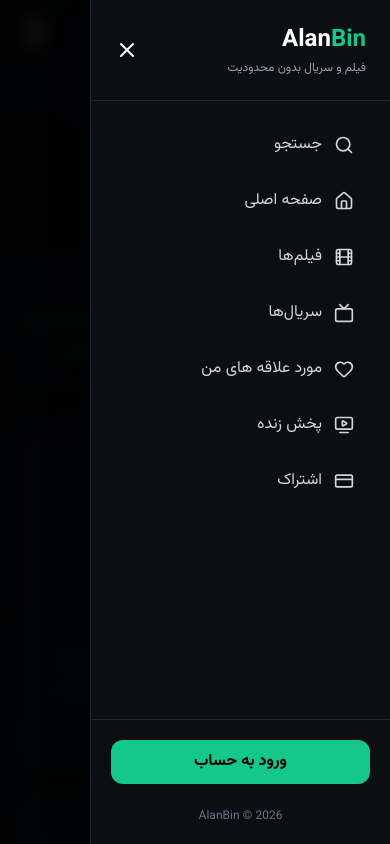
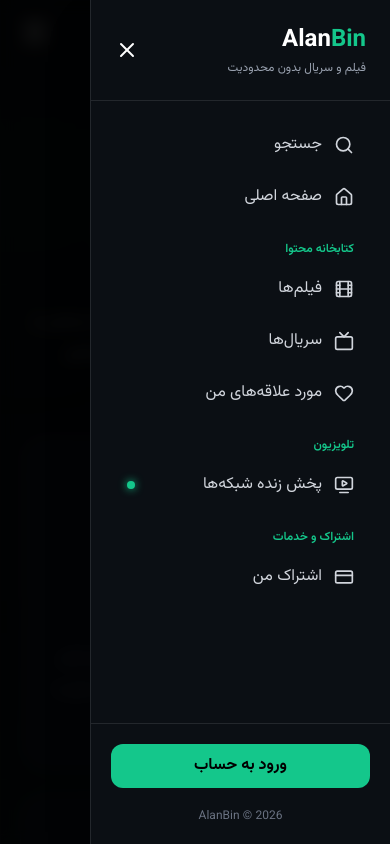
Before and after one commit to artisher/AlaanBin, a Next.js app in the folder frontend/: page / in a window 390 px wide. Both pictures are taken after a click on the button "باز کردن منو". Shown: the top 844 px of the page. Built offline with nearby package versions, Linux system fonts and the light colour scheme; no server answers.

Commit message:
feat:improve ux menu

```diff
--- a/frontend/components/HamburgerMenu.tsx
+++ b/frontend/components/HamburgerMenu.tsx
@@ -1,6 +1,8 @@
+
 "use client";
 
 import { useAuth } from "@/app/providers/AuthProvider";
+
 import {
     Home,
     Film,
@@ -13,6 +15,7 @@ import {
     X,
     TvMinimalPlay,
     Heart,
+    Clapperboard,
 } from "lucide-react";
 
 import Link from "next/link";
@@ -35,70 +38,59 @@ export const HamburgerMenu = ({
 
     const closeMenu = () => setIsOpen(false);
 
-
     const logoutHandler = async () => {
         await logout();
 
-        setIsOpen(false);
+        closeMenu();
         router.push("/login");
         router.refresh();
     };
 
     const loginHandler = () => {
+        closeMenu();
         router.push("/login");
         router.refresh();
     };
 
     const accountHandler = () => {
+        closeMenu();
         router.push("/account");
-        setIsOpen(false);
     };
 
-    const menuItems = [
-        {
-            href: "/",
-            label: "صفحه اصلی",
-            icon: Home,
-        },
-        {
-            href: "/movies",
-            label: "فیلم‌ها",
-            icon: Film,
-        },
-        {
-            href: "/series",
-            label: "سریال‌ها",
-            icon: Tv,
-        },
-        {
-            href: "/favorites",
-            label: "مورد علاقه های من ",
-            icon: Heart,
-        },
-        {
-            href: "/live",
-            label: "پخش زنده",
-            icon: TvMinimalPlay,
-        },
-        {
-            href: "/subscription",
-            label: "اشتراک",
-            icon: CreditCard,
-        },
-    ];
+    const linkClass = `
+        flex
+        items-center
+        gap-3
+        rounded-xl
+        px-4
+        py-3
+        text-gray-300
+        hover:bg-[#14c78b]/10
+        hover:text-[#14c78b]
+        transition-all
+        duration-200
+        w-full
+    `;
+
+    const sectionTitleClass = `
+        px-4
+        mb-2
+        text-xs
+        font-semibold
+        text-[#14c78b]
+    `;
 
     return (
         <>
-            {/* Mobile */}
+            {/* Mobile Menu Button */}
 
             <button
+                type="button"
                 onClick={() => setIsOpen(true)}
                 className="md:hidden"
+                aria-label="باز کردن منو"
             >
-                <Menu
-                    size={30}
-                    className="text-white"
-                />
+                <Menu size={30} className="text-white" />
             </button>
 
             {isOpen && (
@@ -109,45 +101,40 @@ export const HamburgerMenu = ({
                     <div
                         onClick={closeMenu}
                         className="
-                            absolute
-                            inset-0
+                            absolute inset-0
                             bg-black/85
                             backdrop-blur-sm
                         "
                     />
 
-                    {/* Panel */}
+                    {/* Sidebar */}
 
                     <div
                         className="
-                            absolute
-                            right-0
-                            top-0
-                            h-screen
+                            absolute right-0 top-0
+                            h-[100dvh]
                             w-[300px]
+                            max-w-[85vw]
                             bg-[#0B0F14]
-                            border-l
-                            border-white/10
+                            border-l border-white/10
                             shadow-2xl
-                            flex
-                            flex-col
-                            overflow-y-auto
+                            flex flex-col
+                            overflow-hidden
+                            animate-in slide-in-from-right
+                            duration-300
                         "
                     >
 
                         {/* Header */}
 
                         <div className="
-                            flex
-                            items-center
-                            justify-between
+                            flex items-center justify-between
                             p-6
-                            border-b
-                            border-white/10
+                            border-b border-white/10
+                            shrink-0
                         ">
 
                             <div>
-
                                 <h2 className="text-2xl font-bold text-white">
                                     Alan
                                     <span className="text-[#14c78b]">
@@ -158,80 +145,147 @@ export const HamburgerMenu = ({
                                 <p className="text-xs text-gray-400 mt-1">
                                     فیلم و سریال بدون محدودیت
                                 </p>
-
                             </div>
 
-                            <button onClick={closeMenu}>
+                            <button
+                                onClick={closeMenu}
+                                aria-label="بستن منو"
+                            >
                                 <X className="text-white" />
                             </button>
 
                         </div>
 
-                        {/* Links */}
+                        {/* Navigation */}
 
-                        <nav className="flex flex-col p-5 gap-2">
+                        <nav className="
+                            flex-1
+                            overflow-y-auto
+                            p-5
+                            space-y-5
+                        ">
+
+                            {/* Quick Access */}
+
+                            <section>
+                                <div className="flex flex-col gap-1">
+
                                     <button
                                         onClick={() => {
                                             onSearch();
                                             closeMenu();
                                         }}
-                                className="
-        flex
-        items-center
-        gap-3
-        rounded-xl
-        px-4
-        py-3
-        text-gray-300
-        hover:bg-[#14c78b]/10
-        hover:text-[#14c78b]
-        transition
-        cursor-pointer
-        w-full
-        text-right
-    "
+                                        className={linkClass}
                                     >
                                         <Search size={20} />
                                         جستجو
                                     </button>
-                            {menuItems.map((item) => {
-                                const Icon = item.icon;
 
-                                return (
                                     <Link
-                                        key={item.href}
-                                        href={item.href}
+                                        href="/"
                                         onClick={closeMenu}
-                                        className="
-                                            flex
-                                            items-center
-                                            gap-3
-                                            rounded-xl
-                                            px-4
-                                            py-3
-                                            text-gray-300
+                                        className={linkClass}
+                                    >
+                                        <Home size={20} />
+                                        صفحه اصلی
+                                    </Link>
+
+                                </div>
+                            </section>
+
+                            {/* Content Library */}
+
+                            <section>
+                                <h3 className={sectionTitleClass}>
+                                    کتابخانه محتوا
+                                </h3>
+
+                                <div className="flex flex-col gap-1">
+
+                                    <Link
+                                        href="/movies"
+                                        onClick={closeMenu}
+                                        className={linkClass}
+                                    >
+                                        <Film size={20} />
+                                        فیلم‌ها
+                                    </Link>
+
+                                    <Link
+                                        href="/series"
+                                        onClick={closeMenu}
+                                        className={linkClass}
+                                    >
+                                        <Tv size={20} />
+                                        سریال‌ها
+                                    </Link>
+
+                                    <Link
+                                        href="/favorites"
+                                        onClick={closeMenu}
+                                        className={linkClass}
+                                    >
+                                        <Heart size={20} />
+                                        مورد علاقه‌های من
+                                    </Link>
+
+                                </div>
+                            </section>
+
+                            {/* Live TV */}
+
+                            <section>
+                                <h3 className={sectionTitleClass}>
+                                    تلویزیون
+                                </h3>
+
+                                <Link
+                                    href="/live"
+                                    onClick={closeMenu}
+                                    className={`
+                                        ${linkClass}
                                         hover:bg-[#14c78b]/10
-                                            hover:text-[#14c78b]
-                                            transition
-                                        "
+                                    `}
                                 >
-                                        <Icon size={20} />
+                                    <TvMinimalPlay size={20} />
+                                    پخش زنده شبکه‌ها
 
-                                        {item.label}
+                                    <span className="
+                                        mr-auto
+                                        w-2 h-2
+                                        rounded-full
+                                        bg-[#14c78b]
+                                        shadow-[0_0_8px_#14c78b]
+                                    " />
                                 </Link>
-                                );
-                            })}
+                            </section>
+
+                            {/* Subscription */}
+
+                            <section>
+                                <h3 className={sectionTitleClass}>
+                                    اشتراک و خدمات
+                                </h3>
+
+                                <Link
+                                    href="/subscription"
+                                    onClick={closeMenu}
+                                    className={linkClass}
+                                >
+                                    <CreditCard size={20} />
+                                    اشتراک من
+                                </Link>
+                            </section>
 
                         </nav>
 
-                        <div className="flex-1" />
-
-                        {/* Bottom */}
+                        {/* Bottom Actions */}
 
                         <div className="
-                            border-t
-                            border-white/10
+                            border-t border-white/10
                             p-5
+                            shrink-0
+                            bg-[#0B0F14]
                         ">
 
                             {isLoggedIn ? (
@@ -241,48 +295,34 @@ export const HamburgerMenu = ({
                                     <button
                                         onClick={accountHandler}
                                         className="
-                                            flex
-                                            items-center
-                                            justify-center
-                                            gap-2
-                                            h-11
-                                            rounded-xl
+                                            flex items-center justify-center
+                                            gap-2 h-11 rounded-xl
                                             bg-[#14c78b]/10
-                                            border
-                                            border-[#14c78b]/20
+                                            border border-[#14c78b]/20
                                             text-[#14c78b]
                                             hover:bg-[#14c78b]
                                             hover:text-black
-                                            transition
-                                            cursor-pointer
+                                            transition cursor-pointer
                                         "
                                     >
                                         <UserCircle size={18} />
-
                                         حساب کاربری
                                     </button>
 
                                     <button
                                         onClick={logoutHandler}
                                         className="
-                                            flex
-                                            items-center
-                                            justify-center
-                                            gap-2
-                                            h-11
-                                            rounded-xl
-                                            border
-                                            border-red-500/20
+                                            flex items-center justify-center
+                                            gap-2 h-11 rounded-xl
+                                            border border-red-500/20
                                             bg-red-500/10
                                             text-red-400
                                             hover:bg-red-500
                                             hover:text-white
-                                            transition
-                                            cursor-pointer
+                                            transition cursor-pointer
                                         "
                                     >
                                         <LogOut size={18} />
-
                                         خروج
                                     </button>
 
@@ -291,20 +331,13 @@ export const HamburgerMenu = ({
                             ) : (
 
                                 <button
-                                    onClick={() => {
-                                        loginHandler();
-                                        closeMenu();
-                                    }}
+                                    onClick={loginHandler}
                                     className="
-                                        w-full
-                                        h-11
-                                        rounded-xl
+                                        w-full h-11 rounded-xl
                                         bg-[#14c78b]
-                                        text-black
-                                        font-bold
+                                        text-black font-bold
                                         hover:scale-[1.02]
-                                        transition
-                                        cursor-pointer
+                                        transition cursor-pointer
                                     "
                                 >
                                     ورود به حساب
@@ -313,10 +346,8 @@ export const HamburgerMenu = ({
                             )}
 
                             <div className="
-                                mt-6
-                                text-center
-                                text-xs
-                                text-gray-500
+                                mt-5 text-center
+                                text-xs text-gray-500
                             ">
                                 AlanBin © 2026
                             </div>
@@ -327,7 +358,7 @@ export const HamburgerMenu = ({
                 </div>
             )}
 
-            {/* Desktop */}
+            {/* Desktop Account */}
 
             <div className="hidden md:flex items-center gap-4">
 
@@ -336,23 +367,15 @@ export const HamburgerMenu = ({
                     <button
                         onClick={accountHandler}
                         className="
-                            flex
-                            items-center
-                            gap-3
-                            h-11
-                            px-5
-                            rounded-xl
-                            bg-white/5
-                            border
-                            border-white/10
+                            flex items-center gap-3
+                            h-11 px-5 rounded-xl
+                            bg-white/5 border border-white/10
                             hover:border-[#14c78b]
                             hover:bg-[#14c78b]/10
-                            transition
-                            cursor-pointer
+                            transition cursor-pointer
                         "
                     >
                         <UserCircle className="text-[#14c78b]" />
-
                         <span className="text-white">
                             حساب کاربری
                         </span>
@@ -363,15 +386,11 @@ export const HamburgerMenu = ({
                     <button
                         onClick={loginHandler}
                         className="
-                            h-11
-                            px-6
-                            rounded-xl
+                            h-11 px-6 rounded-xl
                             bg-[#14c78b]
-                            text-black
-                            font-bold
+                            text-black font-bold
                             hover:scale-105
-                            transition
-                            cursor-pointer
+                            transition cursor-pointer
                         "
                     >
                         ورود
```
Lines whose indentation alone changed are shown as unchanged.
